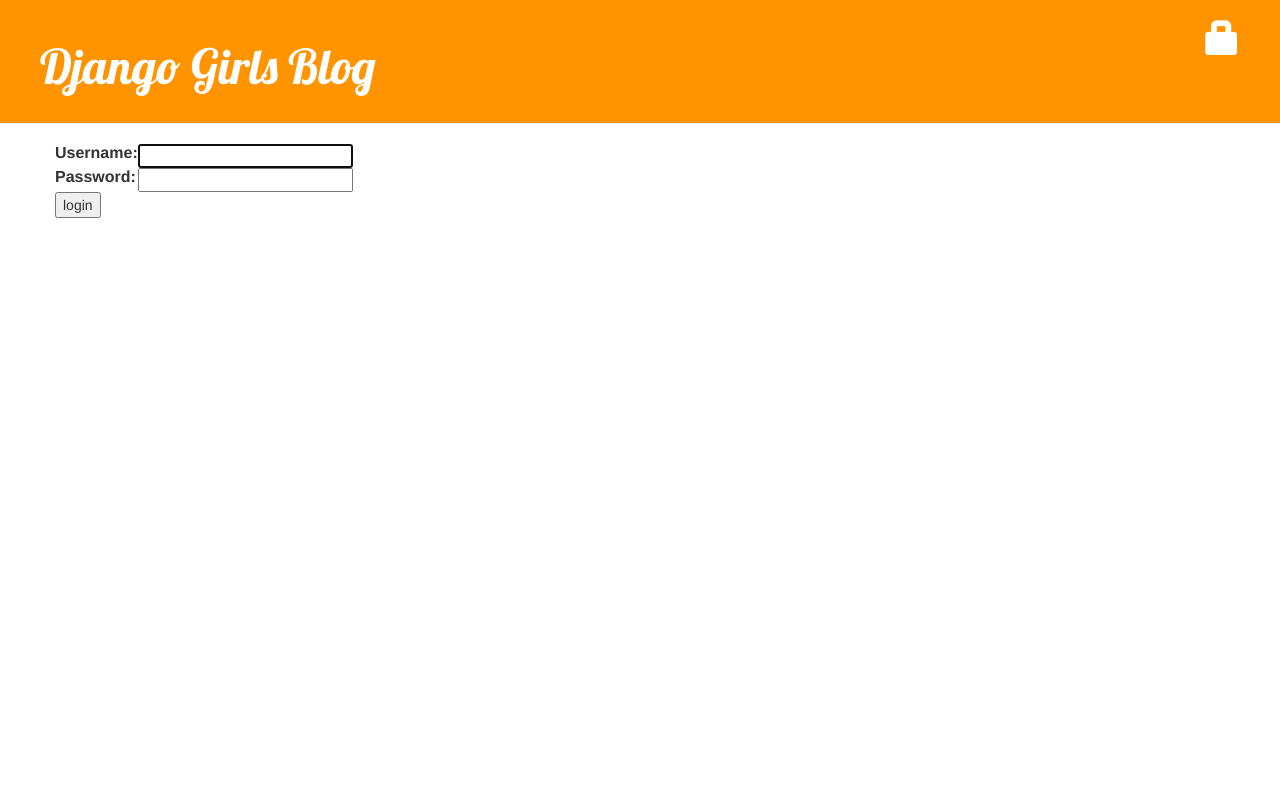
After one commit to sayands/blog-project-django, a Django app: a page that uses blog/templates/blog/base.html in a window 1280 px wide. The commit adds this page. Run offline with Django 3.2, Linux system fonts and the light colour scheme; some libraries are stand-ins or nearby versions.

Commit message:
Added authentication for editing/deleting/viewing draft list on the site

```diff
--- a/blog/templates/blog/base.html
+++ b/blog/templates/blog/base.html
@@ -7,13 +7,16 @@
         <link href='//fonts.googleapis.com/css?family=Lobster&subset=latin,latin-ext' rel='stylesheet' type='text/css'>
         <link rel="stylesheet" href="{% static 'css/blog.css' %}">
     </head>
-    <<body>
+  <body>
     <div class="page-header">
-        <h1><a href="/">Django Girls Blog</a></h1>
-        {% if user.is_authenticated %}
-          <a href="{% url 'post_new' %}" class="top-menu"><span class="glyphicon glyphicon-plus"></span></a>
-          <a href="{% url 'post_draft_list' %}" class="top-menu"><span class="glyphicon glyphicon-edit"></span></a>
-        {% endif %}
+    {% if user.is_authenticated %}
+        <a href="{% url 'post_new' %}" class="top-menu"><span class="glyphicon glyphicon-plus"></span></a>
+        <a href="{% url 'post_draft_list' %}" class="top-menu"><span class="glyphicon glyphicon-edit"></span></a>
+        <p class="top-menu">Hello {{ user.username }} <small>(<a href="{% url 'logout' %}">Log out</a>)</small></p>
+    {% else %}
+        <a href="{% url 'login' %}" class="top-menu"><span class="glyphicon glyphicon-lock"></span></a>
+    {% endif %}
+    <h1><a href="/">Django Girls Blog</a></h1>
     </div>
     <div class="content container">
         <div class="row">
@@ -23,5 +26,5 @@
             </div>
         </div>
     </div>
-</body>
+  </body>
 </html>
--- /dev/null
+++ b/blog/templates/registration/login.html
@@ -0,0 +1,25 @@
+{% extends "blog/base.html" %}
+
+{% block content %}
+    {% if form.errors %}
+      <p>Your username and password didnt match</p>
+    {% endif %}
+
+    <form action="{% url 'login' %}" method="post">
+      {% csrf_token %}
+      <table>
+        <tr>
+          <td>{{ form.username.label_tag }}</td>
+          <td>{{ form.username }}</td>
+        </tr>
+        <tr>
+          <td>{{ form.password.label_tag }}</td>
+          <td>{{ form.password }}</td>
+        </tr>
+      </table>
+
+      <input type="submit" value="login" />
+      <input type="hidden" value="{{ next }}" />
+
+    </form>
+{% endblock %}
--- a/blog/views.py
+++ b/blog/views.py
@@ -3,6 +3,7 @@ from .models import Post
 from django.utils import timezone
 from .forms import PostForm
 from django.shortcuts import redirect
+from django.contrib.auth.decorators import login_required
 # Create your views here.
 def post_list(request):
     posts = Post.objects.order_by('published_date')
@@ -12,6 +13,7 @@ def post_detail(request,pk):
     post = get_object_or_404(Post,pk=pk)
     return render(request,'blog/post_detail.html',{ 'post' : post})
 
+@login_required
 def post_new(request):
     if request.method == 'POST':
         form = PostForm(request.POST)
@@ -25,6 +27,7 @@ def post_new(request):
         form = PostForm()
     return render(request, 'blog/post_edit.html', {'form': form})
 
+@login_required
 def post_edit(request,pk):
     post = get_object_or_404(Post, pk=pk)
     if request.method == 'POST':
@@ -39,15 +42,18 @@ def post_edit(request,pk):
         form = PostForm(instance=post)
     return render(request, 'blog/post_edit.html', { 'form' : form})
 
+@login_required
 def post_draft_list(request):
     posts = Post.objects.filter(published_date__isnull=True).order_by('created_date');
     return render(request, 'blog/post_draft_list.html', { 'posts' : posts})
 
+@login_required
 def post_publish(request, pk):
     post = get_object_or_404(Post,pk=pk)
     post.publish()
     return redirect('post_detail', pk=pk)
 
+@login_required
 def post_remove(request, pk):
     post = get_object_or_404(Post, pk=pk)
     post.delete()
--- a/mysite/settings.py
+++ b/mysite/settings.py
@@ -100,7 +100,7 @@ AUTH_PASSWORD_VALIDATORS = [
     },
 ]
 
-
+LOGIN_REDIRECT_URL = '/'
 # Internationalization
 # https://docs.djangoproject.com/en/1.11/topics/i18n/
 
--- a/mysite/urls.py
+++ b/mysite/urls.py
@@ -15,8 +15,11 @@ Including another URLconf
 """
 from django.conf.urls import url,include
 from django.contrib import admin
+from django.contrib.auth import views
 
 urlpatterns = [
     url(r'^admin/', admin.site.urls),
-    url(r'', include('blog.urls'))
+    url(r'^accounts/login/$', views.login, name="login"),
+    url(r'^accounts/login/$', views.logout, name='logout',kwargs = { 'next_page' : '/' }),
+    url(r'', include('blog.urls')),
 ]
```
